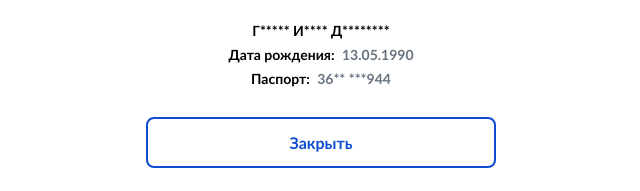
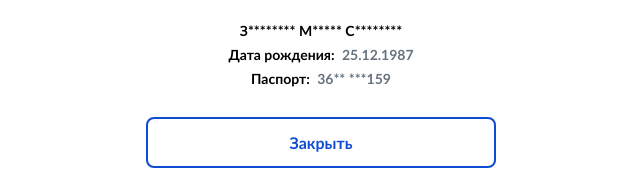
Before and after one commit to gostuslugi/gosusluig.ru-covid-cert-verify-963000000378236721, a plain HTML site: page index.html in a window 1280 px wide. Shown: the part 346-537 px from the top of the page, 319-959 px from the left. Drawn offline with Linux system fonts and the light colour scheme.

Commit message:
Update index.html

```diff
--- a/index.html
+++ b/index.html
@@ -82,9 +82,9 @@
         <div class="available__date">Действует до: <span>05.04.2022</span></div>
       </div>
       <div class="pass">
-        <div class="pass__fio">Г***** И**** Д********</div>
-        <div class="pass__date">Дата рождения: <span>13.05.1990</span></div>
-        <div class="pass_serial">Паспорт: <span>36** ***944</span></div>
+        <div class="pass__fio">З******** М***** С********</div>
+        <div class="pass__date">Дата рождения: <span>25.12.1987</span></div>
+        <div class="pass_serial">Паспорт: <span>36** ***159</span></div>
       </div>
       <a class="close" href="https://www.gosuslugi.ru/">Закрыть</a>
     </main>
```
